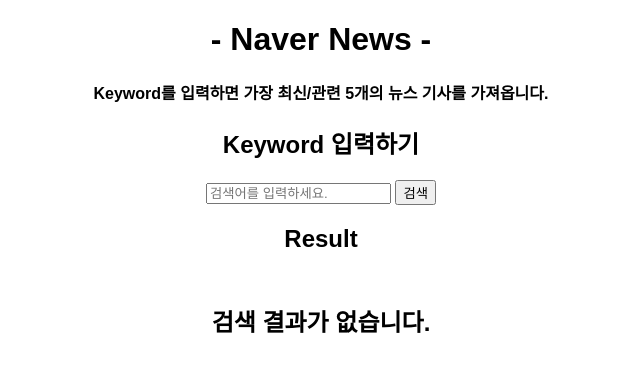
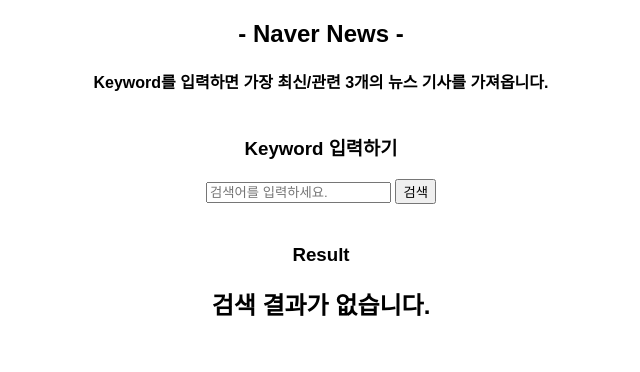
Before and after one commit to y2chan/y2chan_Portfolio, a Django app: page / in a window 1280 px wide. Shown: the top 372 px of the page, without its empty margins (319-959 px from the left). Run offline with Django 4.2, Linux system fonts and the light colour scheme; some web fonts are replaced.

Commit message:
form css만 손보면 끝

```diff
--- a/main/templates/home.html
+++ b/main/templates/home.html
@@ -28,19 +28,19 @@
 <body>
 
 <!-- Naver News API 사용 -->
-<h1>- Naver News -</h1>
-<h4>Keyword를 입력하면 가장 최신/관련 5개의 뉴스 기사를 가져옵니다.</h4>
+<h2>- Naver News -</h2>
+<h4>Keyword를 입력하면 가장 최신/관련 3개의 뉴스 기사를 가져옵니다.</h4>
 
-<form action="{% url 'main:home' %}" method="get">
-    <h2>Keyword 입력하기</h2>
+<form action="{% url 'main:home' %}" method="get" style="margin-top: 40px;">
+    <h3>Keyword 입력하기</h3>
     <input type="text" name="query" placeholder="검색어를 입력하세요." value="{{ query }}">
     <input type="submit" value="검색">
 </form>
 
-<h2>Result</h2>
+<h3 style="margin-top: 40px;">Result</h3>
 {% if news %}
 {% if query %}
-<h2 style="margin-bottom: 40px;">검색어: "{{ query }}"</h2>
+<h3 style="margin-bottom: 40px;">검색어: "{{ query }}"</h3>
 {% endif %}
 <ul>
     {% for item in news %}
@@ -52,7 +52,7 @@
     {% endfor %}
 </ul>
 {% else %}
-<h2 style="margin-top: 50px;">검색 결과가 없습니다.</h2>
+<h2 style="margin-top: 20px;">검색 결과가 없습니다.</h2>
 {% endif %}
 </body>
 </html>
--- a/main/views.py
+++ b/main/views.py
@@ -24,7 +24,7 @@
     query = request.GET.get('query', '')
 
     if query:
-        params = {'query': query, 'display': 5}
+        params = {'query': query, 'display': 3}
         headers = {
             'X-Naver-Client-Id': NAVER_CLIENT_ID,
             'X-Naver-Client-Secret': NAVER_CLIENT_SECRET
```
